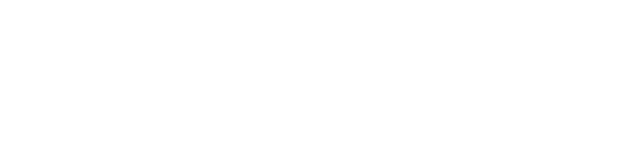
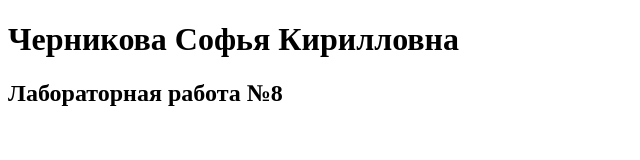
Before and after one commit to sofachernikova/chernikova8, a plain HTML site: page index.html in a window 1280 px wide. Shown: the whole page, without its empty margins (0-640 px from the left). Drawn offline with Linux system fonts and the light colour scheme.

Commit message:
Add JS file

```diff
--- a/index.html
+++ b/index.html
@@ -6,6 +6,8 @@
     <title>Chernikova_8</title>
 </head>
 <body>
-
+    <h1>Черникова Софья Кирилловна</h1>
+    <h2>Лабораторная работа №8</h2>
+    <script src="ind.js"></script>
 </body>
 </html>
```
Also changed, not shown: ind.js (added, +13 -0 lines).
